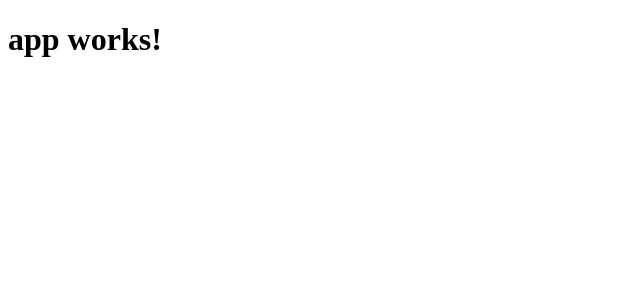
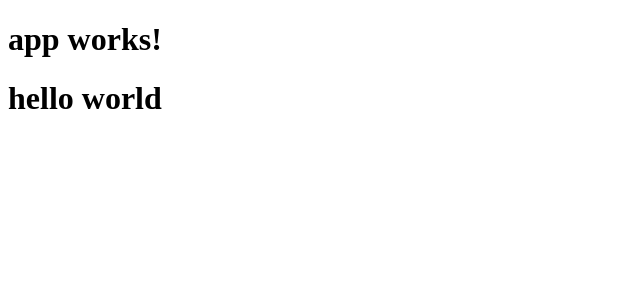
Before and after one commit to lxy4java/learnA, an Angular app: page / in a window 1280 px wide. Shown: the top 300 px of the page, without its empty margins (0-640 px from the left). Built offline with nearby package versions, Linux system fonts and the light colour scheme.

Commit message:
hello world

```diff
--- a/src/app/app.component.html
+++ b/src/app/app.component.html
@@ -1,3 +1,4 @@
 <h1>
   {{title}}
 </h1>
+<hello></hello>
--- /dev/null
+++ b/src/app/hello/hello.component.ts
@@ -0,0 +1,12 @@
+import { Component, OnInit } from '@angular/core';
+
+/***用cli 创建 component , 这里代码简单没用 模版  */
+@Component({
+    selector: 'hello',
+    template: '<h1>hello world</h1>'
+})
+export class HelloComponent implements OnInit {
+    constructor() { }
+
+    ngOnInit() { }
+}
```
Also changed, not shown: src/app/app.module.ts (+14 -3 lines), 1 other file (tests, documents, lock files or other folders).
